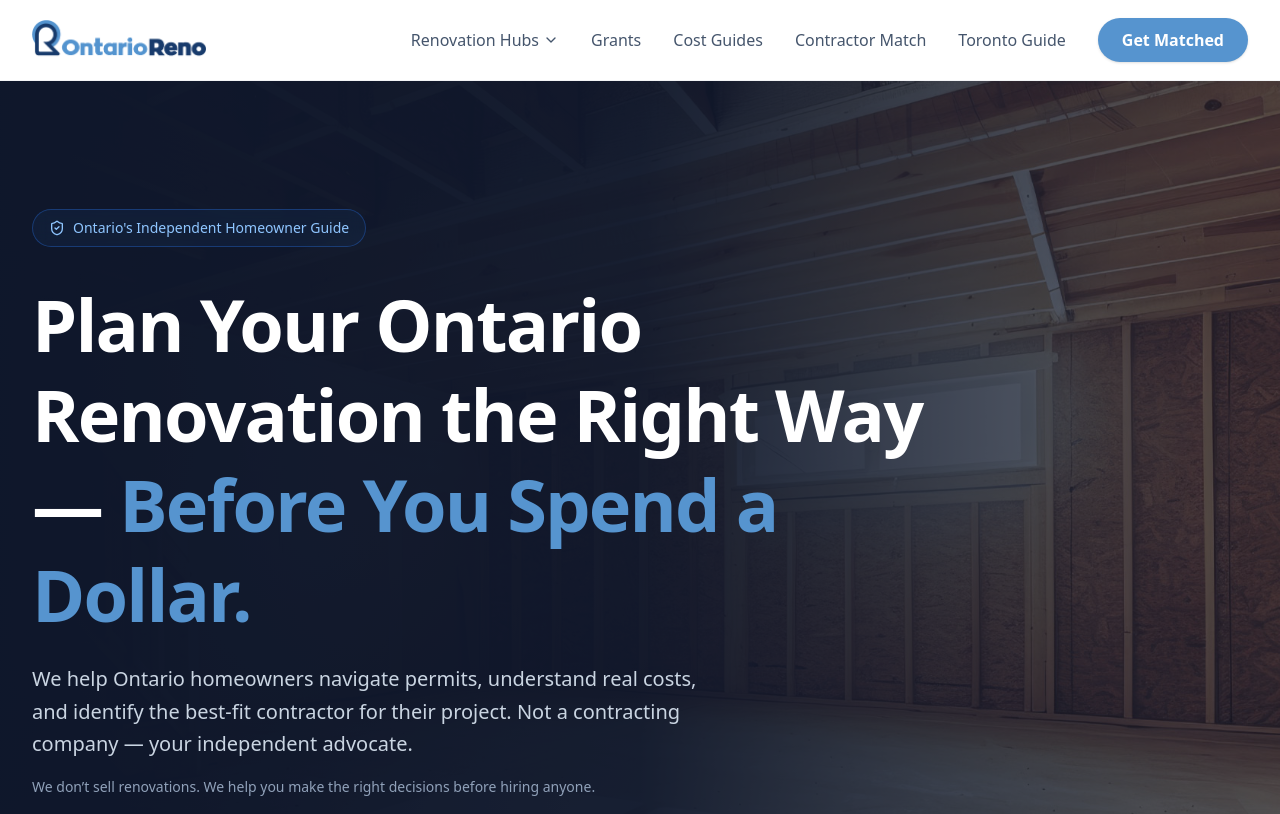
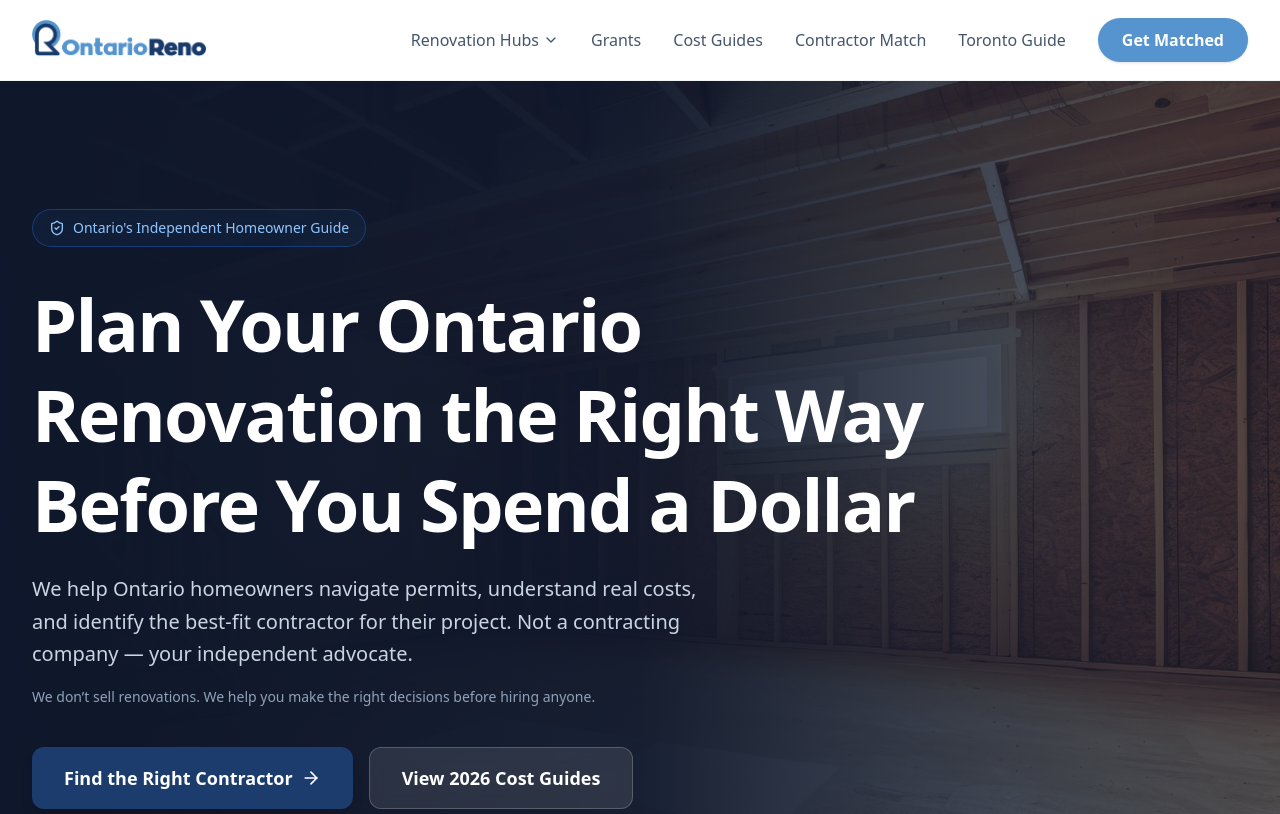
Before and after one commit to mapsforfield/ontarioreno, a React (Vite) app: page / in a window 1280 px wide. Shown: the top 814 px of the page. Built offline with nearby package versions, Linux system fonts and the light colour scheme.

Commit message:
update site

```diff
--- a/src/pages/Home.tsx
+++ b/src/pages/Home.tsx
@@ -172,7 +172,9 @@ export default function Home() {
           </div>
 
           <h1 className="text-5xl lg:text-7xl font-bold tracking-tight mb-6 max-w-4xl leading-tight">
-            Plan Your Ontario Renovation the Right Way — <span className="text-[#5694CF]">Before You Spend a Dollar.</span>
+            Plan Your Ontario Renovation the Right Way
+            <br />
+            Before You Spend a Dollar
           </h1>
 
           <p className="text-xl text-slate-300 mb-4 max-w-2xl leading-relaxed">
```
